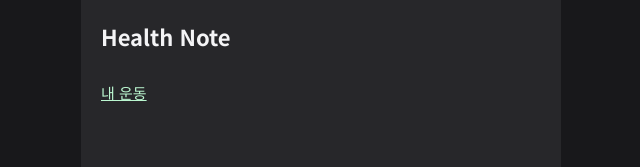
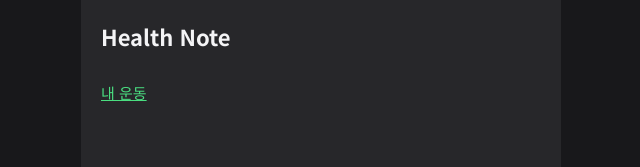
Before and after one commit to qpow1018/health-note, a React (Vite) app: page / in a window 1280 px wide. Shown: the top 167 px of the page, without its empty margins (319-959 px from the left). Built offline with nearby package versions, Linux system fonts and the light colour scheme.

Commit message:
style: align semantic accent colors and mint outline button

```diff
--- a/src/components/common/button/Button.module.scss
+++ b/src/components/common/button/Button.module.scss
@@ -24,7 +24,7 @@
   text-decoration: none;
 
   &.color-mint {
-    @include button-color($mint, $mint-light, $mint-accent);
+    @include button-color($mint, $mint-accent, $mint);
   }
 
   &.color-gray {
--- a/src/styles/_variables.scss
+++ b/src/styles/_variables.scss
@@ -26,8 +26,8 @@ $rose-900: #4c0519;
 
 // Rose semantic
 $rose: $rose-600;
-$rose-light: $rose-300;
-$rose-accent: $rose-400;
+$rose-light: $rose-400;
+$rose-accent: $rose-500;
 $rose-tint: rgba($rose, 0.1);
 $rose-surface: $rose-800;
 
@@ -51,8 +51,8 @@ $mint-900: #14532d;
 
 // Mint semantic
 $mint: $mint-600;
-$mint-light: $mint-200;
-$mint-accent: $mint-400;
+$mint-light: $mint-400;
+$mint-accent: $mint-500;
 $mint-tint: rgba($mint, 0.1);
 $mint-surface: $mint-800;
 
@@ -69,8 +69,8 @@ $amber-900: #78350f;
 
 // Amber semantic
 $amber: $amber-600;
-$amber-light: $amber-200;
-$amber-accent: $amber-400;
+$amber-light: $amber-400;
+$amber-accent: $amber-500;
 $amber-tint: rgba($amber, 0.1);
 $amber-surface: $amber-800;
 
@@ -87,8 +87,8 @@ $violet-900: #581c87;
 
 // Violet semantic
 $violet: $violet-600;
-$violet-light: $violet-300;
-$violet-accent: $violet-400;
+$violet-light: $violet-400;
+$violet-accent: $violet-500;
 $violet-tint: rgba($violet, 0.1);
 $violet-surface: $violet-800;
 
@@ -105,8 +105,8 @@ $azure-900: #0c4a6e;
 
 // Azure semantic
 $azure: $azure-600;
-$azure-light: $azure-200;
-$azure-accent: $azure-400;
+$azure-light: $azure-400;
+$azure-accent: $azure-500;
 $azure-tint: rgba($azure, 0.1);
 $azure-surface: $azure-800;
 
@@ -128,7 +128,7 @@ $bg: $gray-800;
 $bg-light: $gray-700;
 $bg-accent: $gray-600;
 
-$font-family: 'Noto Sans KR', sans-serif;
+$font-family: "Noto Sans KR", sans-serif;
 $font-size-body: 15px;
 $font-size-caption: 13px;
 $font-size-title: 22px;
```
